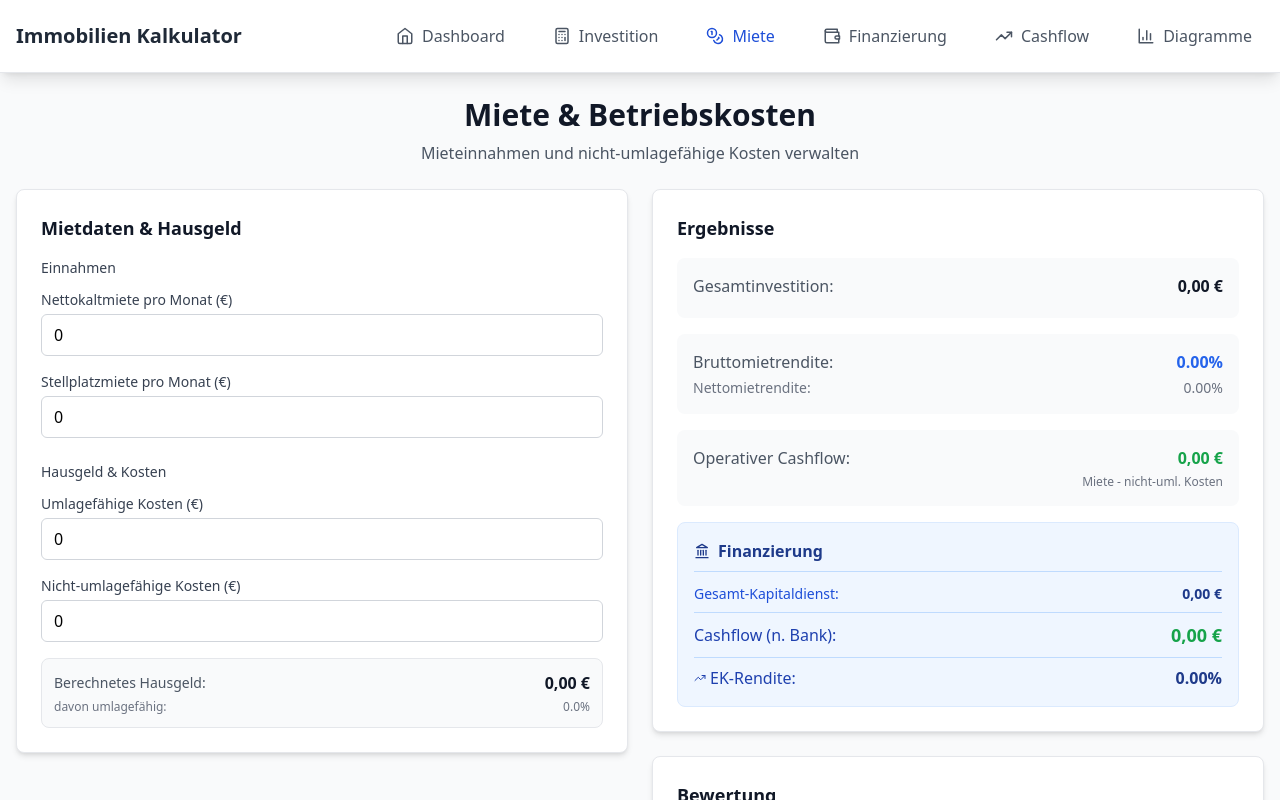
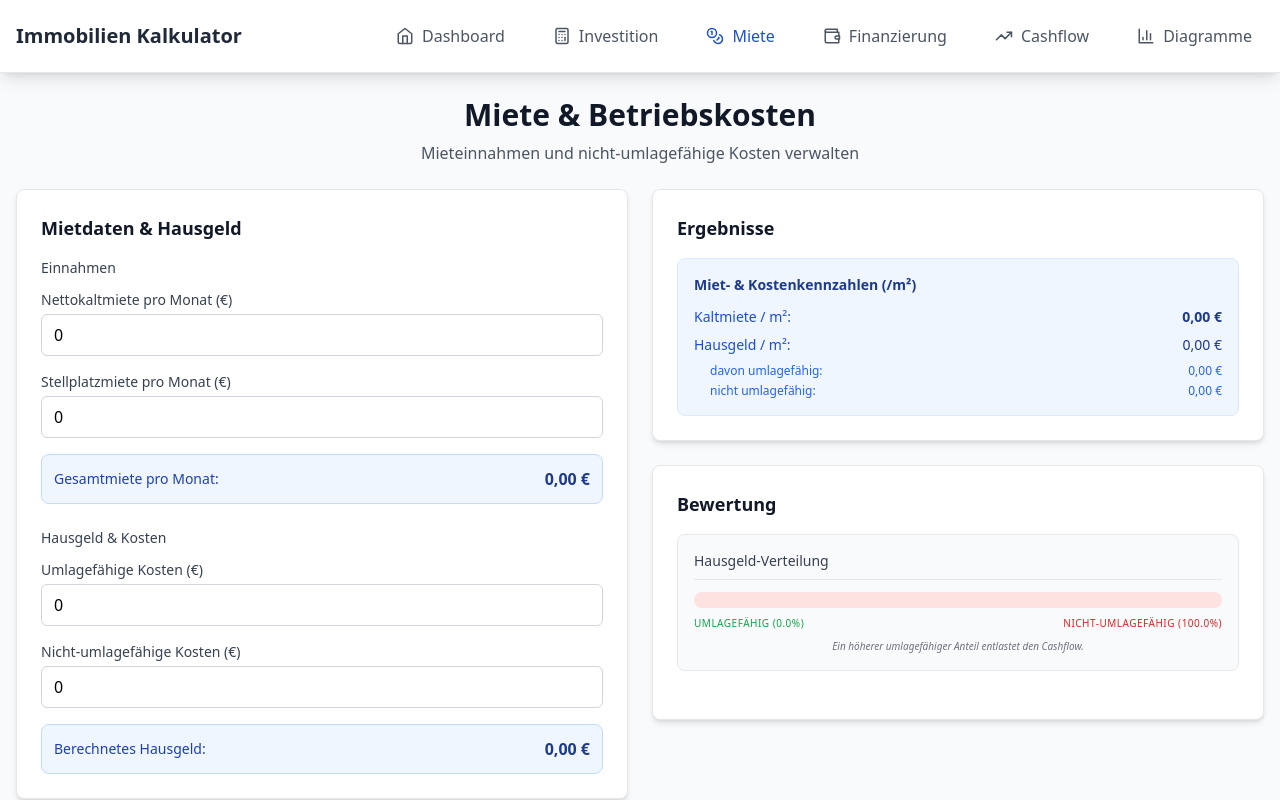
Before and after one commit to mrkwenzel/immo-calculator, a React (Vite) app: page /rent in a window 1280 px wide. Shown: the top 800 px of the page. Built offline with nearby package versions, Linux system fonts and the light colour scheme; the HTML template or start-up script is replaced by a standard one.

Commit message:
add some numbers on rental page

```diff
--- a/src/components/FinancingPage.jsx
+++ b/src/components/FinancingPage.jsx
@@ -30,7 +30,11 @@ const FinancingPage = () => {
 
                 {/* Results */}
                 <div className="space-y-6">
-                    <ResultsDisplay state={state} />
+                    <ResultsDisplay
+                        state={state}
+                        showFinancing={true}
+                        showCashflow={true}
+                    />
 
                     <InvestmentRating
                         bruttomietrendite={state.bruttomietrendite}
--- a/src/components/InvestmentPage.jsx
+++ b/src/components/InvestmentPage.jsx
@@ -48,7 +48,11 @@ const InvestmentPage = () => {
 
                 {/* Results */}
                 <div className="space-y-6">
-                    <ResultsDisplay state={state} />
+                    <ResultsDisplay
+                        state={state}
+                        showInvestmentBasics={true}
+                        showCashflow={true}
+                    />
 
                     <InvestmentRating
                         bruttomietrendite={state.bruttomietrendite}
--- a/src/components/RentPage.jsx
+++ b/src/components/RentPage.jsx
@@ -28,6 +28,11 @@ const RentPage = () => {
                         nichtUmlagefaehigeKosten={state.nichtUmlagefaehigeKosten}
                         hausgeld={state.hausgeld}
                         hausgeldQuote={state.hausgeldQuote}
+                        monatlicheMiete={state.monatlicheMiete}
+                        mieteProQm={state.mieteProQm}
+                        hausgeldProQm={state.hausgeldProQm}
+                        umlagefaehigProQm={state.umlagefaehigProQm}
+                        nichtUmlagefaehigProQm={state.nichtUmlagefaehigProQm}
                         onNettokaltmieteChange={(val) => updateField('nettokaltmiete', val)}
                         onStellplatzmieteChange={(val) => updateField('stellplatzmiete', val)}
                         onUmlagefaehigeKostenChange={(val) => updateField('umlagefaehigeKosten', val)}
@@ -37,11 +42,17 @@ const RentPage = () => {
 
                 {/* Results */}
                 <div className="space-y-6">
-                    <ResultsDisplay state={state} />
+                    <ResultsDisplay
+                        state={state}
+                        showRentDetails={true}
+                    />
 
                     <InvestmentRating
                         bruttomietrendite={state.bruttomietrendite}
                         monatlicheCashflow={state.monatlicheCashflow}
+                        hausgeldQuote={state.hausgeldQuote}
+                        showCostDistribution={true}
+                        hideGeneralRatings={true}
                     />
                 </div>
             </div>
--- a/src/components/investment/InvestmentRating.jsx
+++ b/src/components/investment/InvestmentRating.jsx
@@ -1,11 +1,35 @@
 import React from 'react'
 
-const InvestmentRating = ({ bruttomietrendite, monatlicheCashflow }) => {
+const InvestmentRating = ({ bruttomietrendite, monatlicheCashflow, hausgeldQuote = 0, showCostDistribution = false, hideGeneralRatings = false }) => {
     return (
         <div className="card">
             <h3 className="text-lg font-semibold text-gray-900 mb-4">
                 Bewertung
             </h3>
+            <div className="space-y-4">
+                {showCostDistribution && (
+                    <div className="space-y-2 mb-6 p-4 bg-gray-50 rounded-lg border border-gray-200">
+                        <h4 className="text-sm font-medium text-gray-700 border-b border-gray-200 pb-2 mb-3">
+                            Hausgeld-Verteilung
+                        </h4>
+                        <div className="relative h-4 bg-red-100 rounded-full overflow-hidden flex">
+                            <div
+                                className="h-full bg-green-500 transition-all duration-500"
+                                style={{ width: `${hausgeldQuote}%` }}
+                                title={`Umlagefähig: ${hausgeldQuote.toFixed(1)}%`}
+                            ></div>
+                        </div>
+                        <div className="flex justify-between text-[10px] font-medium uppercase tracking-wider">
+                            <span className="text-green-600">Umlagefähig ({hausgeldQuote.toFixed(1)}%)</span>
+                            <span className="text-red-600">Nicht-Umlagefähig ({(100 - hausgeldQuote).toFixed(1)}%)</span>
+                        </div>
+                        <p className="text-[10px] text-gray-500 mt-2 italic text-center">
+                            Ein höherer umlagefähiger Anteil entlastet den Cashflow.
+                        </p>
+                    </div>
+                )}
+
+                {!hideGeneralRatings && (
                     <div className="space-y-3">
                         {bruttomietrendite >= 5 ? (
                             <div className="p-3 bg-green-100 border border-green-300 rounded-lg">
@@ -35,6 +59,8 @@ const InvestmentRating = ({ bruttomietrendite, monatlicheCashflow }) => {
                             </div>
                         )}
                     </div>
+                )}
+            </div>
         </div>
     )
 }
--- a/src/components/investment/RentalDataForm.jsx
+++ b/src/components/investment/RentalDataForm.jsx
@@ -9,6 +9,7 @@ const RentalDataForm = ({
     nichtUmlagefaehigeKosten,
     hausgeld,
     hausgeldQuote,
+    monatlicheMiete,
     onNettokaltmieteChange,
     onStellplatzmieteChange,
     onUmlagefaehigeKostenChange,
@@ -38,6 +39,16 @@ const RentalDataForm = ({
                             validator={validateCosts}
                             placeholder="z.B. 50"
                         />
+
+                        {/* Display Calculated Total Rent */}
+                        <div className="bg-blue-50 p-3 rounded-lg border border-blue-200 mt-2">
+                            <div className="flex justify-between items-center">
+                                <span className="text-sm text-blue-800">Gesamtmiete pro Monat:</span>
+                                <span className="font-bold text-blue-900">
+                                    {new Intl.NumberFormat('de-DE', { style: 'currency', currency: 'EUR' }).format(monatlicheMiete || 0)}
+                                </span>
+                            </div>
+                        </div>
                     </div>
                 </div>
 
@@ -61,16 +72,12 @@ const RentalDataForm = ({
                         />
 
                         {/* Display Calculated Hausgeld */}
-                        <div className="bg-gray-50 p-3 rounded-lg border border-gray-200">
-                            <div className="flex justify-between items-center mb-1">
-                                <span className="text-sm text-gray-600">Berechnetes Hausgeld:</span>
-                                <span className="font-semibold text-gray-900">
+                        <div className="bg-blue-50 p-3 rounded-lg border border-blue-200 mt-2">
+                            <div className="flex justify-between items-center">
+                                <span className="text-sm text-blue-800">Berechnetes Hausgeld:</span>
+                                <span className="font-bold text-blue-900">
                                     {new Intl.NumberFormat('de-DE', { style: 'currency', currency: 'EUR' }).format(hausgeld || 0)}
                                 </span>
-                            </div>
-                            <div className="flex justify-between items-center text-xs text-gray-500">
-                                <span>davon umlagefähig:</span>
-                                <span>{(hausgeldQuote || 0).toFixed(1)}%</span>
                             </div>
                         </div>
                     </div>
--- a/src/components/investment/ResultsDisplay.jsx
+++ b/src/components/investment/ResultsDisplay.jsx
@@ -1,7 +1,13 @@
 import React from 'react'
 import { Landmark, TrendingUp } from 'lucide-react'
 
-const ResultsDisplay = ({ state }) => {
+const ResultsDisplay = ({
+    state,
+    showRentDetails = false,
+    showInvestmentBasics = false,
+    showCashflow = false,
+    showFinancing = false
+}) => {
     const formatCurrency = (value) => {
         return new Intl.NumberFormat('de-DE', {
             style: 'currency',
@@ -17,7 +23,38 @@ const ResultsDisplay = ({ state }) => {
                 Ergebnisse
             </h3>
             <div className="space-y-4">
+                {/* Rent per SQM details (only for Rent page) */}
+                {showRentDetails && (
+                    <div className="bg-blue-50 p-4 rounded-lg border border-blue-100">
+                        <h4 className="text-sm font-semibold text-blue-900 mb-3 flex items-center gap-2">
+                            Miet- & Kostenkennzahlen (/m²)
+                        </h4>
+                        <div className="space-y-2">
+                            <div className="flex justify-between items-center text-sm">
+                                <span className="text-blue-700 font-medium">Kaltmiete / m²:</span>
+                                <span className="text-blue-900 font-bold">{state.mieteProQm.toFixed(2).replace('.', ',')} €</span>
+                            </div>
+                            <div className="flex justify-between items-center text-sm">
+                                <span className="text-blue-700">Hausgeld / m²:</span>
+                                <span className="text-blue-900">{state.hausgeldProQm.toFixed(2).replace('.', ',')} €</span>
+                            </div>
+                            <div className="pl-4 space-y-1">
+                                <div className="flex justify-between items-center text-xs text-blue-600">
+                                    <span>davon umlagefähig:</span>
+                                    <span>{state.umlagefaehigProQm.toFixed(2).replace('.', ',')} €</span>
+                                </div>
+                                <div className="flex justify-between items-center text-xs text-blue-600">
+                                    <span>nicht umlagefähig:</span>
+                                    <span>{state.nichtUmlagefaehigProQm.toFixed(2).replace('.', ',')} €</span>
+                                </div>
+                            </div>
+                        </div>
+                    </div>
+                )}
+
                 {/* Investment Basics */}
+                {showInvestmentBasics && (
+                    <div className="space-y-3">
                         <div className="bg-gray-50 p-4 rounded-lg">
                             <div className="flex justify-between items-center mb-1">
                                 <span className="text-gray-600">Gesamtinvestition:</span>
@@ -35,8 +72,11 @@ const ResultsDisplay = ({ state }) => {
                                 <span>{formatPercent(state.nettomietrendite)}%</span>
                             </div>
                         </div>
+                    </div>
+                )}
 
                 {/* Operating Cashflow */}
+                {showCashflow && (
                     <div className="bg-gray-50 p-4 rounded-lg">
                         <div className="flex justify-between items-center mb-1">
                             <span className="text-gray-600">Operativer Cashflow:</span>
@@ -46,8 +86,10 @@ const ResultsDisplay = ({ state }) => {
                         </div>
                         <div className="text-xs text-gray-500 text-right">Miete - nicht-uml. Kosten</div>
                     </div>
+                )}
 
                 {/* Financing Impact */}
+                {showFinancing && (
                     <div className="bg-blue-50 p-4 rounded-lg border border-blue-100">
                         <div className="flex items-center gap-2 mb-3 text-blue-900 font-semibold border-b border-blue-200 pb-2">
                             <Landmark className="w-4 h-4" />
@@ -87,6 +129,7 @@ const ResultsDisplay = ({ state }) => {
                             </div>
                         </div>
                     </div>
+                )}
             </div>
         </div>
     )
--- a/src/hooks/useCalculation.jsx
+++ b/src/hooks/useCalculation.jsx
@@ -173,6 +173,13 @@ export function calculateDerivedValues(state) {
 
   const monatlicheCashflow = monatlicheMiete - monatlicheKosten
 
+  // Pro qm Berechnungen
+  const wohnflaeche = parseFloat(state.wohnflaeche) || 0
+  const mieteProQm = wohnflaeche > 0 ? nettokaltmiete / wohnflaeche : 0
+  const hausgeldProQm = wohnflaeche > 0 ? hausgeld / wohnflaeche : 0
+  const nichtUmlagefaehigProQm = wohnflaeche > 0 ? nichtUmlagefaehig / wohnflaeche : 0
+  const umlagefaehigProQm = wohnflaeche > 0 ? umlagefaehig / wohnflaeche : 0
+
   // Finanzierung (Multi-Loan)
   let loans = []
   if (Array.isArray(state.finanzierung)) {
@@ -238,9 +245,14 @@ export function calculateDerivedValues(state) {
     kaufpreisProQm,
     bruttomietrendite,
     nettomietrendite,
+    monatlicheMiete,
     monatlicheCashflow,
     hausgeld,
     hausgeldQuote,
+    mieteProQm,
+    hausgeldProQm,
+    nichtUmlagefaehigProQm,
+    umlagefaehigProQm,
     berechneteNebenkosten: actualNebenkosten
   }
 }
```
Lines whose indentation alone changed are shown as unchanged.
